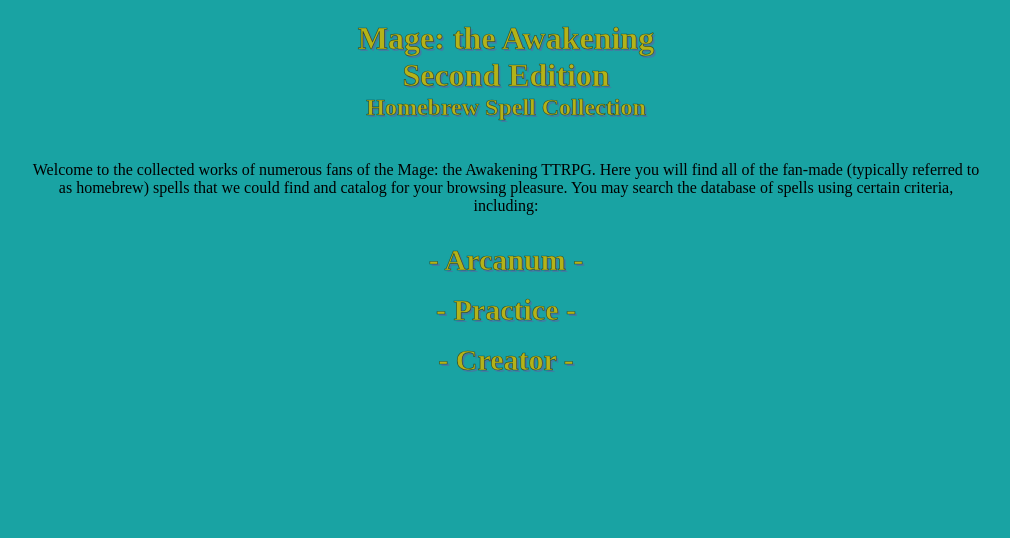
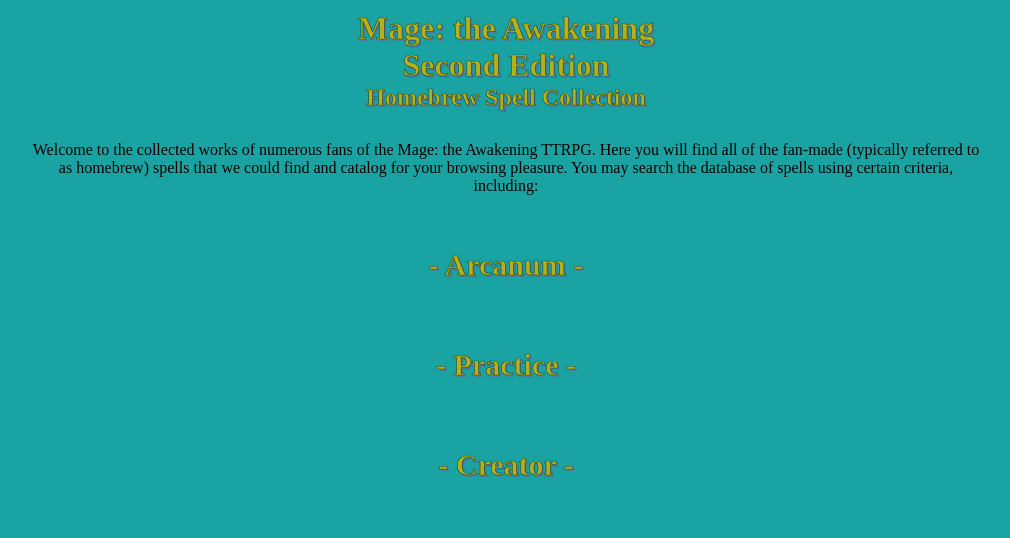
Before and after one commit to ddavis-df508/MtAwSpellApp, a plain HTML site: page index.html in a window 1280 px wide. Shown: the whole page, without its empty margins (134-1144 px from the left). Drawn offline with Linux system fonts and the light colour scheme.

Commit message:
Update style.css
Increased distance between search options, decreased padding in <header> to get headings to fit on a single line each on smaller screens

```diff
--- a/style.css
+++ b/style.css
@@ -19,7 +19,7 @@ header {
 		text-shadow: 2px 2px hsla(300, 60%, 40%, 0.3);
 		-webkit-text-stroke-width: 0.7px;
 		-webkit-text-stroke-color: hsla(0, 0%, 0%, 0.5);
-		padding: 20px;
+		padding: 10px;
 	}
 main {
 		align: center;
@@ -46,6 +46,6 @@ footer {
 		-webkit-text-stroke-width: 0.7px;
 		-webkit-text-stroke-color: hsla(0, 0%, 0%, 0.5);
 		font-size: 30px;
-		line-height: 50px;
+		line-height: 100px;
 		margin-top: 20px;
 	}
```
